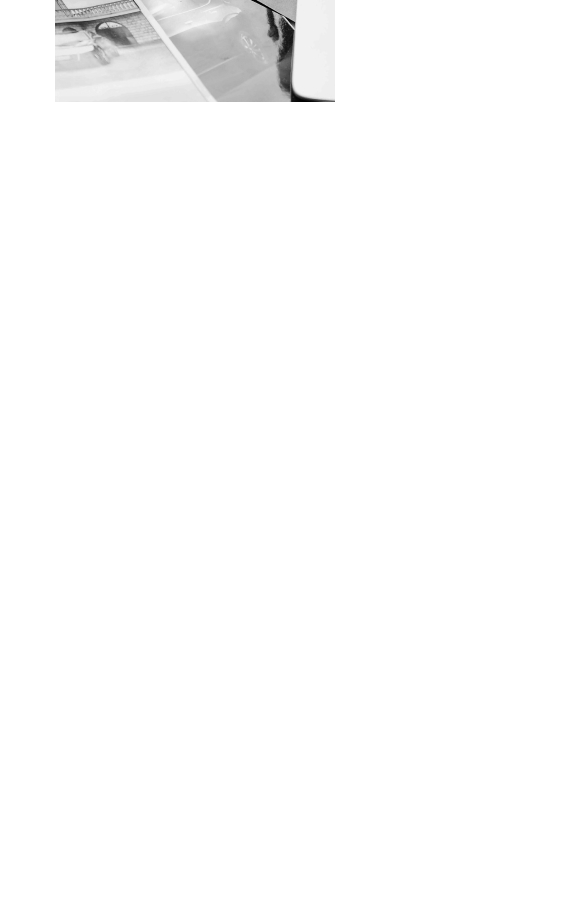
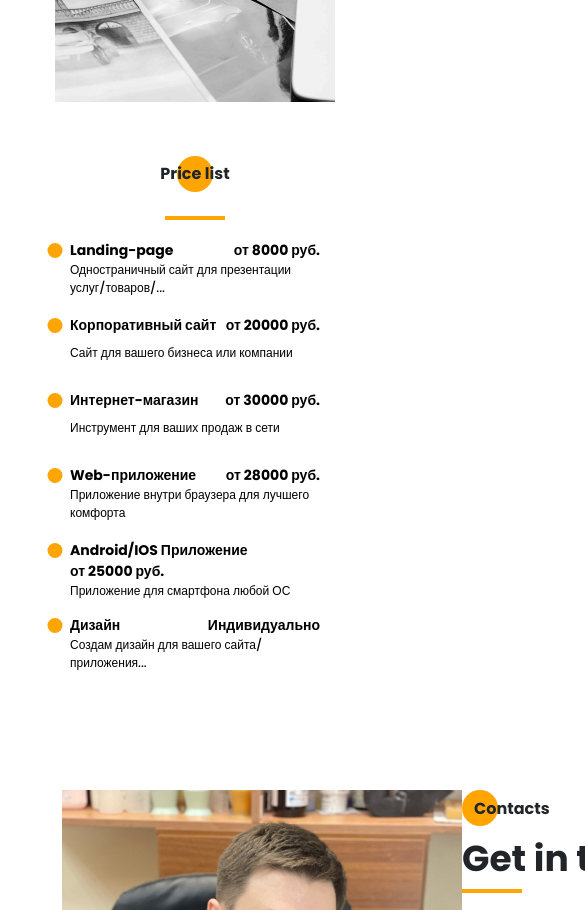
Before and after one commit to igorSurz/portfolioSite, a website: page src/index.html in a window 390 px wide. Shown: the part 8224-9134 px from the top of the page, 585 px wide, since content can reach past the window. Before the commit the page ends 8326 px from the top, so only its background shows below. Drawn offline with nearby package versions, Linux system fonts and the light colour scheme; files that its build step writes are made by us from their sources; files whose address does not match are found by name.

Commit message:
mobile fix

```diff
--- a/src/index.html
+++ b/src/index.html
@@ -347,7 +347,7 @@
 		</div>
 	</section>
 
-	<!-- <section class="price">
+	<section class="price">
 		<div class="container">
 			<h2 class="title title_fz16 price__title">Price list</h2>
 			<div class="divider divider-middle"></div>
@@ -385,9 +385,9 @@
 			</div>
 
 		</div>
-	</section> -->
+	</section>
 
-	<!-- <section class="contacts">
+	<section class="contacts">
 		<div class="container">
 			<div class="contacts__wrapper">
 				<div class="contacts__photo">
@@ -439,7 +439,7 @@
 				</div>
 			</div>
 		</div>
-	</section> -->
+	</section>
 
 
 	<script src="js/script.js"></script>
--- a/src/sass/blocks/_media.scss
+++ b/src/sass/blocks/_media.scss
@@ -53,6 +53,7 @@
 		}
 	}
 	.portfolio {
+			padding-top: 30px;
 		&__wrapper {
 			grid-template-columns: repeat(auto-fit, 280px);
 			grid-auto-rows: 280px;
@@ -62,6 +63,15 @@
 				grid-row: unset;
 				grid-column: unset;
 			}
+		}
+	}
+	.price {
+		&__wrapper {
+			grid-template-columns: repeat(auto-fill, 366px);
+			grid-template-rows: repeat(6, 55px);
+			grid-auto-rows: 44px;
+			column-gap: unset;
+			justify-content: space-around;
 		}
 	}
 
@@ -121,6 +131,9 @@
 			grid-template-rows: repeat(3,70px);
 			gap: 40px 100px;
 		}
+	}
+	.portfolio {
+		padding-top: 30px;
 	}
 }
 
@@ -206,6 +219,15 @@
 	}
 	.portfolio {
 		padding-top: 40px;
+	}
+	.price {
+		&__wrapper {
+			row-gap: 20px;
+			&__card {
+				padding-left: 0;
+
+			}
+		}
 	}
 }
 
@@ -300,5 +322,11 @@
 
 		}
 	}
+	.price {
+		&__wrapper {
+			margin-top: 20px;
+			grid-template-columns: repeat(auto-fill, 250px);
+		}
+	}
 
 }
```
Also changed, not shown: dist/css/style.min.css, dist/index.html.
